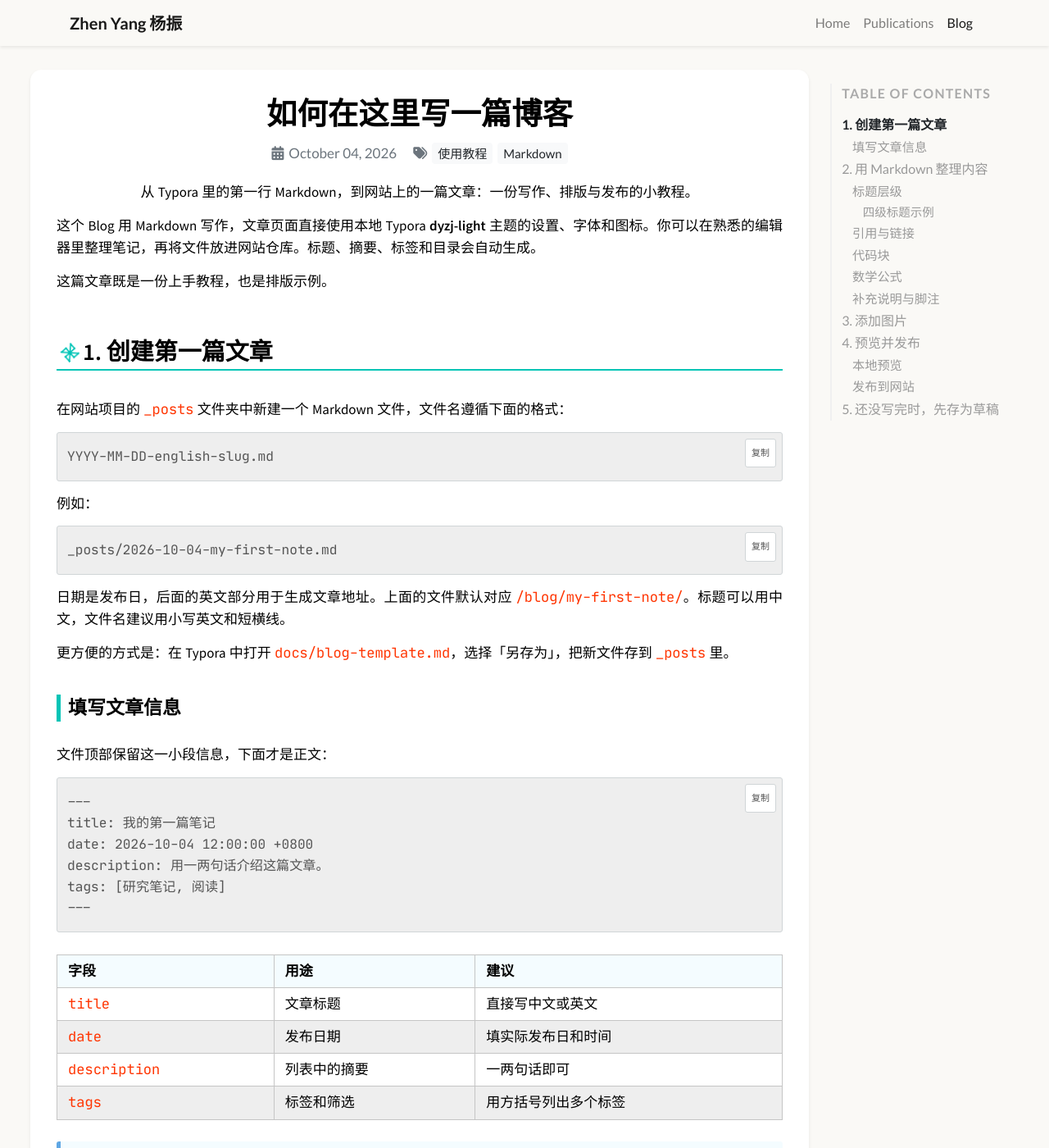
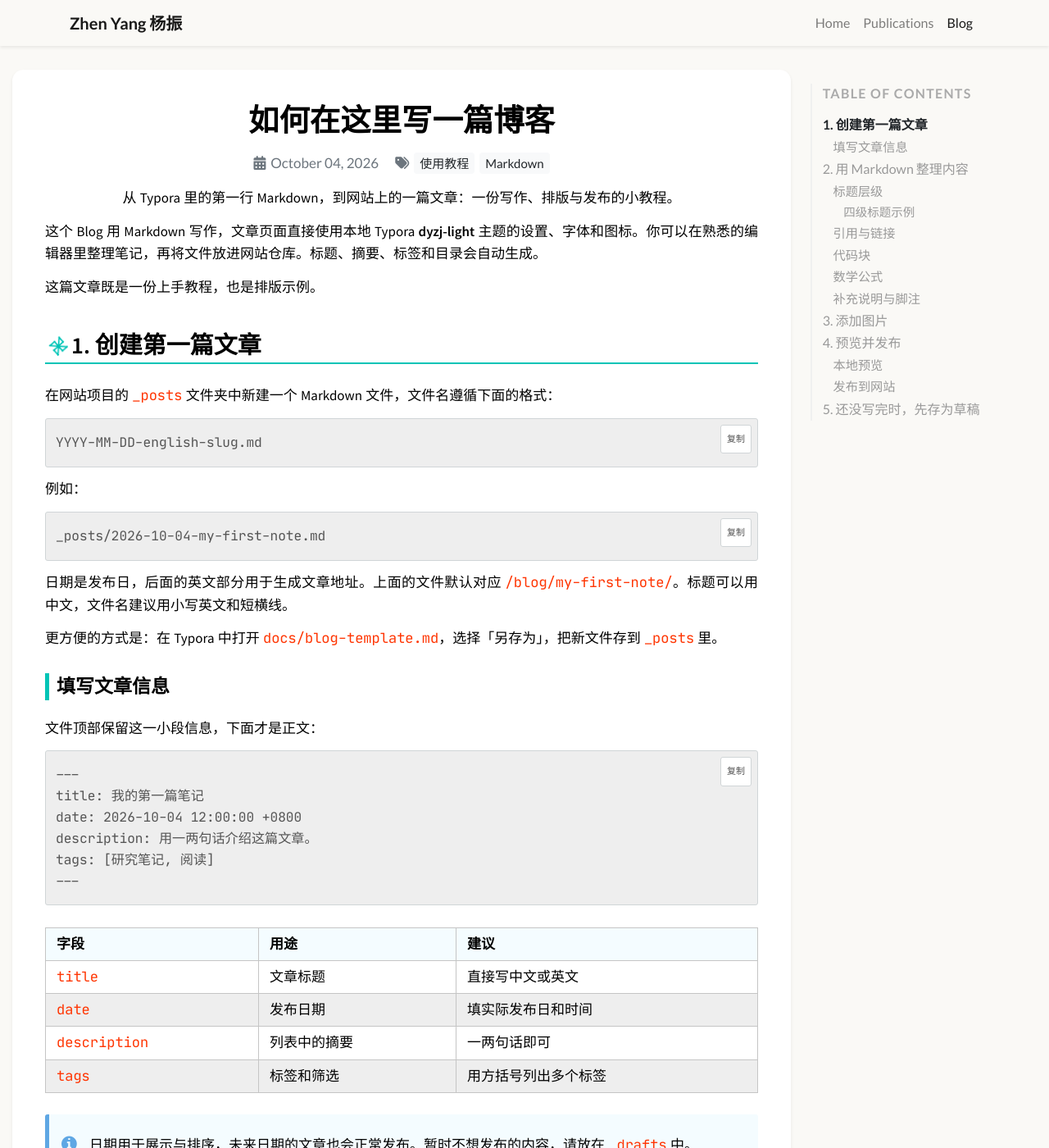
Before and after one commit to MichaelYeung2004/michaelyeung2004.github.io, a Jekyll site: the page built from _posts/2026-10-04-getting-started.md, in a window 1280 px wide and 1400 px high. Shown: the whole window at 82% size. Built offline with Jekyll 4.4.1, drawn with Linux system fonts in a browser that asks for light colours; formulas are drawn with MathJax 3.

Commit message:
Refine article spacing and expand remaining TOC width

```diff
--- a/_layouts/blog-shell.html
+++ b/_layouts/blog-shell.html
@@ -14,7 +14,7 @@
   <link rel="preconnect" href="https://fonts.gstatic.com" crossorigin>
   <link href="https://fonts.googleapis.com/css2?family=Lato:ital,wght@0,300;0,400;0,700;0,900;1,300;1,400;1,700;1,900&family=Fira+Sans:ital,wght@0,100;0,200;0,300;0,400;0,500;0,600;0,700;0,800;0,900;1,100;1,200;1,300;1,400;1,500;1,600;1,700;1,800;1,900&family=Source+Code+Pro:ital,wght@0,200..900;1,200..900&display=swap" rel="stylesheet">
   <link rel="stylesheet" href="{{ '/assets/css/luost-global.css' | relative_url }}">
-  <link rel="stylesheet" href="{{ '/assets/css/luost-blog-layout.css' | relative_url }}">
+  <link rel="stylesheet" href="{{ '/assets/css/luost-blog-layout.css' | relative_url }}?v={{ site.time | date: '%s' }}">
   <link rel="stylesheet" href="{{ '/assets/css/blog-compat.css' | relative_url }}?v={{ site.time | date: '%s' }}">
   {% if page.navbar_title == 'Publications' %}<link rel="stylesheet" href="{{ '/assets/css/publications.css' | relative_url }}?v={{ site.time | date: '%s' }}">{% endif %}
   {% if page.navbar_title == 'Publications' %}<link rel="stylesheet" href="{{ '/assets/css/publication-cards.css' | relative_url }}?v={{ site.time | date: '%s' }}">{% endif %}
--- a/assets/css/luost-blog-layout.css
+++ b/assets/css/luost-blog-layout.css
@@ -3,7 +3,7 @@
     display: flex;
     justify-content: center;
     padding: 0 15px;
-    gap: 1.5rem;
+    gap: 24px;
 }
 
 .blog-main {
@@ -12,8 +12,8 @@
 }
 
 .blog-toc-sidebar {
-    flex: 0 0 auto;
-    width: clamp(160px, 18vw, 360px);
+    flex: 1 0 160px;
+    min-width: 160px;
     display: none;
 }
 
@@ -54,6 +54,7 @@
 
 .blog-toc-list a {
     display: block;
+    overflow-wrap: anywhere;
     font-size: 0.8rem;
     line-height: 1.4;
     color: #999;
--- a/assets/css/typora-bridge.css
+++ b/assets/css/typora-bridge.css
@@ -2,15 +2,14 @@
 .typora-reader { --article-body-size: 17px; background: var(--bg-color); display: block; }
 @media (max-width: 767px) { .typora-reader { --article-body-size: 16px; } }
 .typora-content { display: block; }
-/* Upstream article padding is 24px; keep a slightly roomier 28px, without
-   stacking Typora's editor padding and 160px bottom space inside the card. */
-.blog-post-card { padding: 28px; }
-@media (min-width: 992px) { .blog-post-card { padding: 32px; } }
+/* Keep the card padding independent of Typora's editor padding. */
+.blog-post-card { padding: 24px; }
+@media (min-width: 992px) { .blog-post-card { padding: 40px; } }
 .typora-reader #write { width: 100%; max-width: none; margin: 0; padding: 0; font-size: var(--article-body-size); line-height: 27.2px; }
 .typora-reader #write :is(p,ul,ol,li,blockquote,td,th) { font-size: var(--article-body-size); line-height: 27.2px; }
-.typora-reader #write h2 { font-size: 25px; }
-.typora-reader #write h3 { font-size: 21px; }
-.typora-reader #write h4 { font-size: 19px; }
+.typora-reader #write h2 { font-size: 25px; margin: 37.5px 0 25px; }
+.typora-reader #write h3 { font-size: 21px; margin: 28px 0 21px; }
+.typora-reader #write h4 { font-size: 19px; margin: 24px 0 16px; }
 @media (min-width: 768px) {
   .typora-reader #write h2 { font-size: 29px; }
   .typora-reader #write h3 { font-size: 23px; }
@@ -21,21 +20,21 @@
 .blog-toc-list a[data-level='4'] { font-size: 14.5px; padding-left: 1.5rem; }
 .typora-reader #write > :last-child { margin-bottom: 0; }
 .typora-reader #write > .article-header { border: 0; padding: 0; margin: 0; }
-.typora-reader #write .article-header h1 { font-size: 37.4px; margin-top: 0; margin-bottom: 12px; padding-bottom: 0; letter-spacing: normal; overflow-wrap: anywhere; }
+.typora-reader #write .article-header h1 { font-size: 37.4px; margin-top: 0; margin-bottom: 16px; padding-bottom: 0; letter-spacing: normal; overflow-wrap: anywhere; }
 @media (max-width: 767px) { .typora-reader #write .article-header h1 { font-size: 30px; } }
-.typora-reader #write .article-meta { justify-content: center; gap: 12px 20px; margin-bottom: 21px !important; font: 400 17px/1.5 Lato, sans-serif; }
+.typora-reader #write .article-meta { justify-content: center; gap: 12px 20px; margin-bottom: 16px !important; font: 400 17px/1.5 Lato, sans-serif; }
 .typora-reader #write .article-date,
 .typora-reader #write .article-tags { display: inline-flex; flex-wrap: wrap; align-items: center; gap: 6px; }
 .typora-reader #write .article-meta .badge { font: 400 15px/1.2 Lato, sans-serif; padding: 4px 7px; color: #212529; background: #f8f9fa; border: 0; border-radius: 4px; text-decoration: none; }
 .typora-reader #write .article-meta .badge:hover { color: #0645ad !important; background: #eef2f6; text-decoration: none; }
-.typora-reader #write .article-header > p { text-align: center; }
+.typora-reader #write .article-header > p { text-align: center; margin-top: 0; }
 .typora-reader #write .table-scroll { overflow-x: auto; margin: .8em 0; }
 .typora-reader #write .table-scroll table { display: table; width: 100%; }
 .typora-reader #write li { position: relative; }
 .typora-reader #write .md-image { display: block; text-align: center; }
 .typora-reader #write .md-image img { max-width: 100%; height: auto; }
 .typora-reader #write .md-image img[alt|='shadow'] { box-shadow: #84A1A8 0px 10px 15px; }
-.typora-reader #write .highlighter-rouge { position: relative; margin: .8em 0; }
+.typora-reader #write .highlighter-rouge { position: relative; margin: 10px 0; }
 .typora-reader #write pre.md-fences { padding: 16px 12px; overflow-x: auto; margin: 0; }
 .typora-reader #write pre.md-fences code { display: block; background: transparent; color: var(--codeblockfont-color); padding: 0; font-size: .95em; white-space: pre; }
 .typora-reader #write .highlight { margin: 0; }
```
